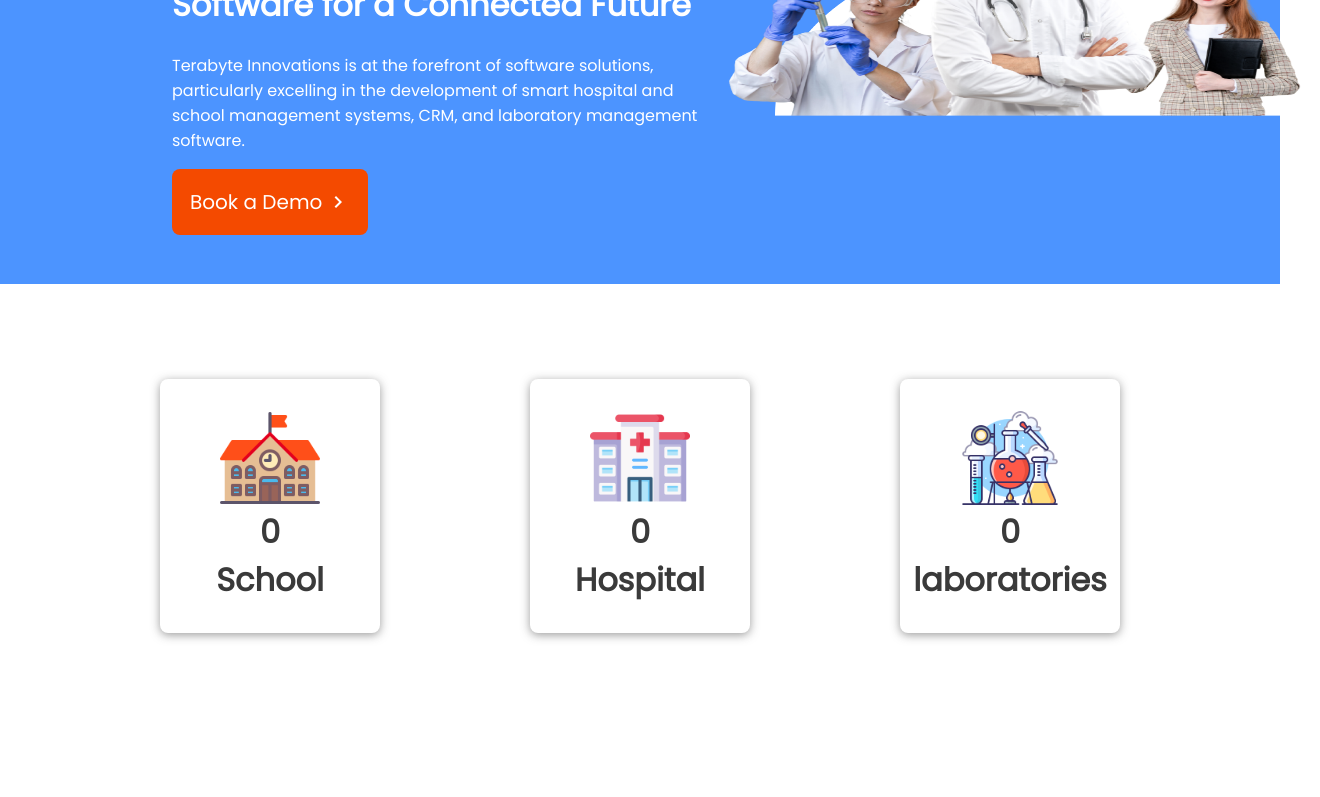
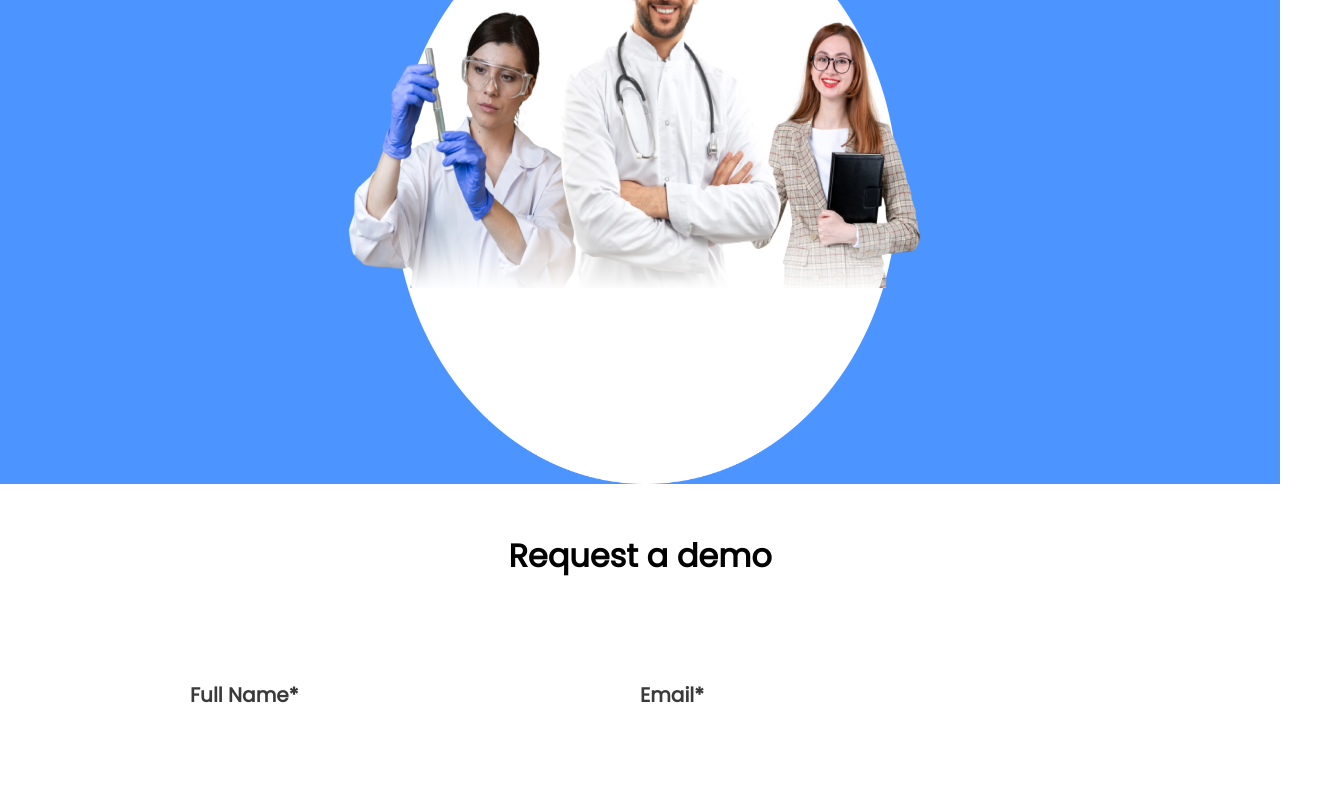
Before and after one commit to pradhum-bansal/terabyte, a React (Create React App) app: page /request-demo in a window 1280 px wide. Shown: the part 300-1097 px from the top of the page, 1320 px wide, since content can reach past the window. Built offline with nearby package versions, Linux system fonts and the light colour scheme.

Commit message:
issue fix

```diff
--- a/src/App.js
+++ b/src/App.js
@@ -1,16 +1,16 @@
 import './App.css';
 import Header from './layout/header';
-import Home from './pages/home';
 import "bootstrap/dist/css/bootstrap.min.css";
 import './assets/scss/global.scss';
 import Footer from './layout/footer';
-
+import RoutesPath from './route/route';
 
 function App() {
   return (
     <div className="App">
+
       <Header/>
-      <Home/>
+      <RoutesPath/>
       <Footer/>
     </div>
   );
--- /dev/null
+++ b/src/assets/scss/request_demo.scss
@@ -0,0 +1,50 @@
+@import '../scss/global.scss';
+.form{
+    display: flex;
+    flex-direction: column;
+    gap: 80px;
+    padding: 100px 60px;
+    .submit_button{
+        display: inline-flex;
+        padding: 18px;
+        justify-content: center;
+        align-items: center;
+        gap: 8px;
+        border-radius: 8px;
+        background: #4C94FF;
+        border: none;
+        box-shadow: none;
+        color: #FFF;
+        font-size: 20px;
+        font-style: normal;
+        font-weight: 600;
+        line-height: normal;
+    }
+    input, select{
+    border: none;
+    border-bottom: 2px solid #3A3A3A !important;
+    height: 90px;
+    &:active{
+        border: none;
+    }
+    &:focus-visible{
+        border: none;
+        outline: none;
+    }
+}
+.label{
+    color: #3A3A3A;
+    font-size: 20px;
+    font-style: normal;
+    font-weight: 600;
+    line-height: normal;
+    text-align: left;
+}
+}
+ .heading{
+        color: #000;
+        font-size: 32px;
+        font-style: normal;
+        font-weight: 600;
+        line-height: normal;
+    }
--- a/src/layout/header.js
+++ b/src/layout/header.js
@@ -1,5 +1,5 @@
 import React from "react";
-import Logo from '../assets/images/logo.svg'
+import Logo from '../assets/images/logo.svg';
 import './header.scss';
 
 const Header = () => {
@@ -7,7 +7,7 @@
       <div className="header">
         <div className="d-flex justify-content-between">
           <div>
-            <img src={Logo} alt="logo" />
+            <img src={Logo} alt="logo" onClick={()=> window.location.href = '/'} />
           </div>
           <div className="right-menu">
             <div>Home</div>
--- a/src/pages/home.js
+++ b/src/pages/home.js
@@ -16,10 +16,12 @@
 import TeamCarousel from "../components/team-carousel";
 import Testimonial from '../assets/images/testimonial.svg';
 import Testimonial1 from '../assets/images/testimonial1.svg';
-import Testimonial2 from '../assets/images/testimonial2.svg'
+import Testimonial2 from '../assets/images/testimonial2.svg';
+import { useNavigate } from "react-router";
 
 
 const Home = () => {
+  const navigate = useNavigate();
     return (
       <div className="home">
         <div className="hero_container">
@@ -33,7 +35,7 @@
               school management systems, CRM, and laboratory management
               software.
             </div>
-            <button className="demo_button">
+            <button className="demo_button" onClick={()=>navigate('/request-demo')}>
               Book a Demo
               <img src={arrow} alt="arrow" />
             </button>
--- /dev/null
+++ b/src/pages/request_demo.js
@@ -0,0 +1,60 @@
+import React from "react";
+import hero from '../assets/images/Hero-img.png';
+import '../assets/scss/request_demo.scss';
+import arrow from '../assets/images/submit-arrow.svg';
+const RequestDemo = () => {
+    return (
+      <div className="home">
+        <div className="hero_container">
+          <div className="container d-flex justify-content-center">
+            <img src={hero} alt="hero" width={600} height={600} />
+          </div>
+        </div>
+        <div className="container py-5">
+          <div className="heading">Request a demo</div>
+          <div className="form">
+            <div className="col-12 row px-5">
+              <div className="col-6">
+                <div className="label">Full Name*</div>
+                <input type="text" className="w-100" />
+              </div>
+              <div className="col-6">
+                <div className="label">Email*</div>
+                <input type="text" className="w-100" />
+              </div>
+            </div>
+            <div className="col-12 row px-5">
+              <div className="col-6">
+                <div className="label">Organization*</div>
+                <input type="text" className="w-100" />
+              </div>
+              <div className="col-6">
+                <div className="label">Contact Number</div>
+                <input type="text" className="w-100" />
+              </div>
+            </div>
+            <div className="col-12 row px-5">
+              <div className="col-6">
+                <div className="label">Region*</div>
+                <select className="w-100" />
+              </div>
+              <div className="col-6">
+                <div className="label">Industry Type*</div>
+                <select className="w-100" />
+              </div>
+            </div>
+            <div className="col-12 row px-5">
+              <div className="label">Message</div>
+              <input type="text" className="w-100" />
+            </div>
+            <div>
+                <button className="submit_button">Submit
+                <img src={arrow} width={24} height={24} alt="icon"/></button>
+            </div>
+          </div>
+        </div>
+      </div>
+    );
+}
+
+export default RequestDemo;
--- /dev/null
+++ b/src/route/route.js
@@ -0,0 +1,19 @@
+import { BrowserRouter as Router, Route, Routes } from "react-router-dom";
+import Home from "../pages/home";
+import RequestDemo from "../pages/request_demo";
+
+
+export default function RoutesPath() {
+  return (
+    <Router>
+      <Routes>
+        <Route exact path="/" element={<Home />}></Route>
+        <Route
+          exact
+          path="/request-demo"
+          element={<RequestDemo />}
+        ></Route>
+      </Routes>
+    </Router>
+  );
+}
```
Also changed, not shown: src/assets/images/Hero-img.png, src/assets/images/submit-arrow.svg (added).
